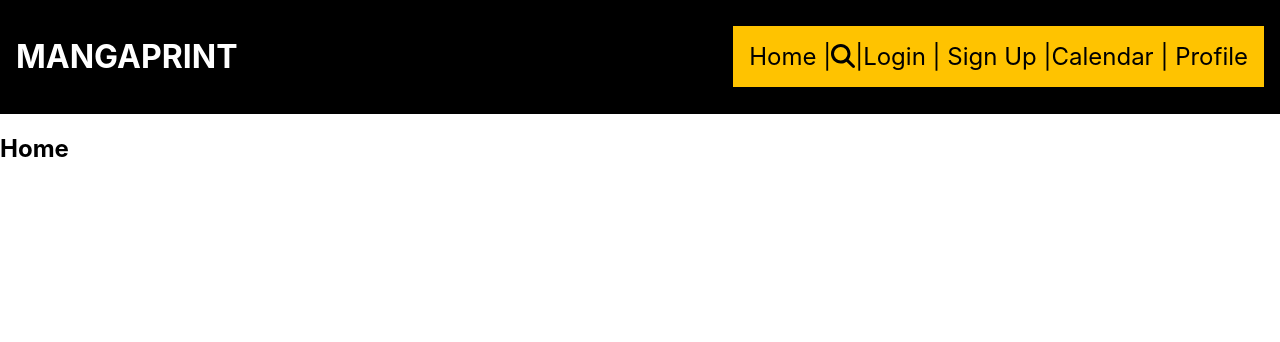
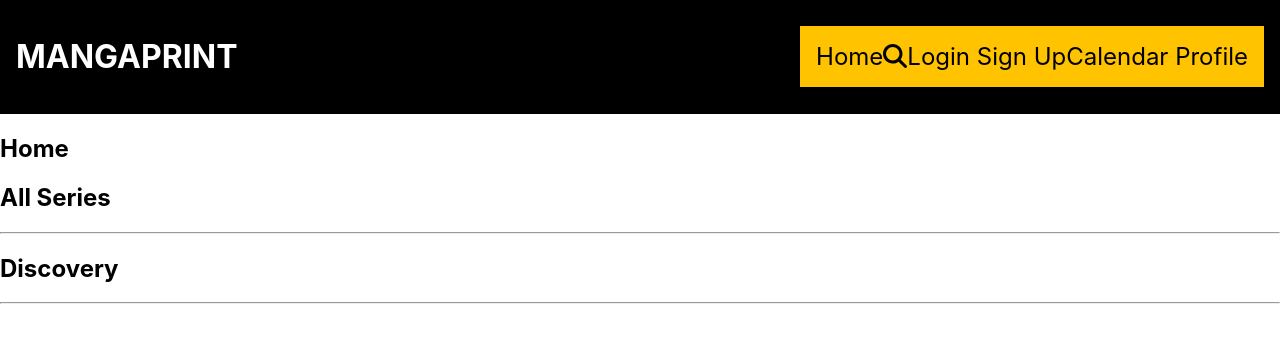
Before and after one commit to Adriendev/manga-print, a React (Create React App) app: page / in a window 1280 px wide. Shown: the top 342 px of the page. Built offline with nearby package versions, Linux system fonts and the light colour scheme; no server answers.

Commit message:
add icon component

```diff
--- a/src/App.js
+++ b/src/App.js
@@ -9,6 +9,7 @@ import UserPage from "./pages/UserPage";
 import SeriesPage from "./pages/SeriesPage";
 import SignupPage from "./pages/SignupPage";
 import LoginPage from "./pages/LoginPage";
+import SeriesDetailsPage from "./pages/SeriesDetailsPage";
 
 function App() {
   return (
@@ -20,6 +21,7 @@ function App() {
           <Route path="/signup" element={<SignupPage />} />
           <Route path="/login" element={<LoginPage />} />
           <Route path="/series" element={<SeriesPage />} />
+          <Route path="/series/:id" element={<SeriesDetailsPage />} />
           <Route path="/user/:id" element={<UserPage />} />
           <Route path="/calendar" element={<CalendarPage />} />
         </Route>
--- /dev/null
+++ b/src/components/Carrousel.jsx
@@ -0,0 +1,12 @@
+import React from "react";
+
+const Carrousel = ({ title, card }) => {
+  return (
+    <section className={title}>
+      <h2>{title}</h2>
+      <hr className="divider" />
+    </section>
+  );
+};
+
+export default Carrousel;
--- /dev/null
+++ b/src/components/Icon.jsx
@@ -0,0 +1,8 @@
+import React from "react";
+import { FontAwesomeIcon } from "@fortawesome/react-fontawesome";
+
+import { faMagnifyingGlass } from "@fortawesome/free-solid-svg-icons";
+
+const SearchIcon = () => <FontAwesomeIcon icon={faMagnifyingGlass} />;
+
+export { SearchIcon };
--- a/src/components/Navbar.jsx
+++ b/src/components/Navbar.jsx
@@ -1,20 +1,16 @@
-import { FontAwesomeIcon } from "@fortawesome/react-fontawesome";
 import React from "react";
 import { Link } from "react-router-dom";
-import { library } from "@fortawesome/fontawesome-svg-core";
-import { faMagnifyingGlass } from "@fortawesome/free-solid-svg-icons";
+import { SearchIcon } from "./Icon";
 
 import "./Navbar.css";
-
-library.add(faMagnifyingGlass);
 
 const Navbar = () => {
   return (
     <nav>
-      <Link to="/">Home</Link> |
-      <FontAwesomeIcon icon="fa-solid fa-magnifying-glass" />|
-      <Link to="/login">Login</Link> | <Link to="/signup">Sign Up</Link> |
-      <Link to="/calendar">Calendar</Link> | <Link to="/user/:id">Profile</Link>
+      <Link to="/">Home</Link>
+      <SearchIcon />
+      <Link to="/login">Login</Link> <Link to="/signup">Sign Up</Link>
+      <Link to="/calendar">Calendar</Link> <Link to="/user/:id">Profile</Link>
     </nav>
   );
 };
--- a/src/pages/HomePage.jsx
+++ b/src/pages/HomePage.jsx
@@ -1,9 +1,12 @@
 import React from "react";
+import Carrousel from "../components/Carrousel";
 
 const HomePage = () => {
   return (
     <main>
       <h2>Home</h2>
+      <Carrousel title={"All Series"} />
+      <Carrousel title={"Discovery"} />
     </main>
   );
 };
--- /dev/null
+++ b/src/pages/SeriesDetailsPage.jsx
@@ -0,0 +1,11 @@
+import React from "react";
+
+const SeriesDetailsPage = () => {
+  return (
+    <div>
+      <h2>SeriesDetailsPage</h2>
+    </div>
+  );
+};
+
+export default SeriesDetailsPage;
```
Also changed, not shown: src/components/SeriesCard.jsx (added, +7 -0 lines).
